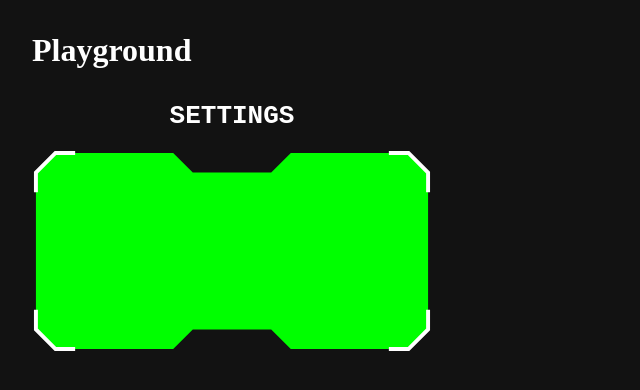
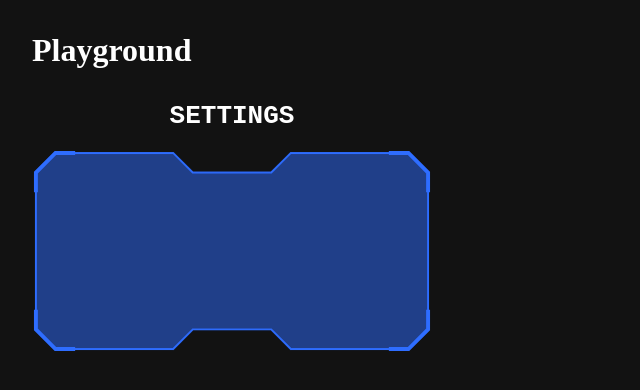
Before and after one commit to CodectiveOrg/snake-frontend, a React (Vite) app: page /playground in a window 1280 px wide. Shown: the top 390 px of the page, without its empty margins (0-640 px from the left). Built offline with nearby package versions, Linux system fonts and the light colour scheme; a web font is replaced by a local one.

Commit message:
[UPDATE] modal frame's colors

```diff
--- a/src/components/modal/components/modal-frame/modal-frame.component.tsx
+++ b/src/components/modal/components/modal-frame/modal-frame.component.tsx
@@ -1,4 +1,6 @@
 import type { ReactNode, SVGProps } from "react";
+
+import clsx from "clsx";
 
 import styles from "./modal-frame.module.css";
 
@@ -12,6 +14,7 @@ export default function ModalFrameComponent({
   width,
   height,
   contentWidth,
+  className,
   ...props
 }: Props): ReactNode {
   const offset = 10;
@@ -21,7 +24,7 @@ export default function ModalFrameComponent({
 
   return (
     <svg
-      className={styles["modal-frame"]}
+      className={clsx(styles["modal-frame"], className)}
       width={width + 2 * strokeWidth}
       height={height + 2 * strokeWidth}
       viewBox={`${-strokeWidth} ${-strokeWidth} ${width + 2 * strokeWidth} ${height + 2 * strokeWidth}`}
@@ -30,27 +33,27 @@ export default function ModalFrameComponent({
       {...props}
     >
       <path
+        className={styles.perimeter}
         d={`M${offset} 0L0 ${offset}V${height - offset}L${offset} ${height}H${remainWidth}L${remainWidth + offset} ${height - offset}H${width - remainWidth - offset}L${width - remainWidth} ${height}H${width - offset}L${width} ${height - offset}V${offset}L${width - offset} 0H${width - remainWidth}L${width - remainWidth - offset} ${offset}H${remainWidth + offset}L${remainWidth} 0H${offset}Z`}
-        fill="#00FF00"
       />
       <path
+        className={styles.corner}
         d={`M${2 * offset} 0H${offset}L0 ${offset}V${2 * offset}`}
-        stroke="#FFF"
         strokeWidth={strokeWidth}
       />
       <path
+        className={styles.corner}
         d={`M0 ${height - 2 * offset}V${height - offset}L${offset} ${height}H${2 * offset}`}
-        stroke="#FFF"
         strokeWidth={strokeWidth}
       />
       <path
+        className={styles.corner}
         d={`M${width - 2 * offset} ${height}H${width - offset}L${width} ${height - offset}V${height - 2 * offset}`}
-        stroke="#FFF"
         strokeWidth={strokeWidth}
       />
       <path
+        className={styles.corner}
         d={`M${width} ${2 * offset}V${offset}L${width - offset} 0H${width - 2 * offset}`}
-        stroke="#FFF"
         strokeWidth={strokeWidth}
       />
     </svg>
--- a/src/components/modal/components/modal-frame/modal-frame.module.css
+++ b/src/components/modal/components/modal-frame/modal-frame.module.css
@@ -0,0 +1,14 @@
+.modal-frame {
+  .perimeter {
+    fill: color-mix(in hsl, var(--color-primary) 50%, transparent);
+
+    backdrop-filter: blur(2rem);
+
+    stroke: var(--color-primary);
+    stroke-width: 1px;
+  }
+
+  .corner {
+    stroke: var(--color-primary);
+  }
+}
--- a/src/components/modal/modal.module.css
+++ b/src/components/modal/modal.module.css
@@ -5,13 +5,6 @@
   height: 300px;
 
   .frame {
-    --filter-color: transparent;
-
-    filter: drop-shadow(2px 0 0 var(--filter-color))
-      drop-shadow(-2px 0 0 var(--filter-color))
-      drop-shadow(0 2px 0 var(--filter-color))
-      drop-shadow(0 -2px 0 var(--filter-color));
-
     position: absolute;
     inset: 0;
     z-index: -1;
```
